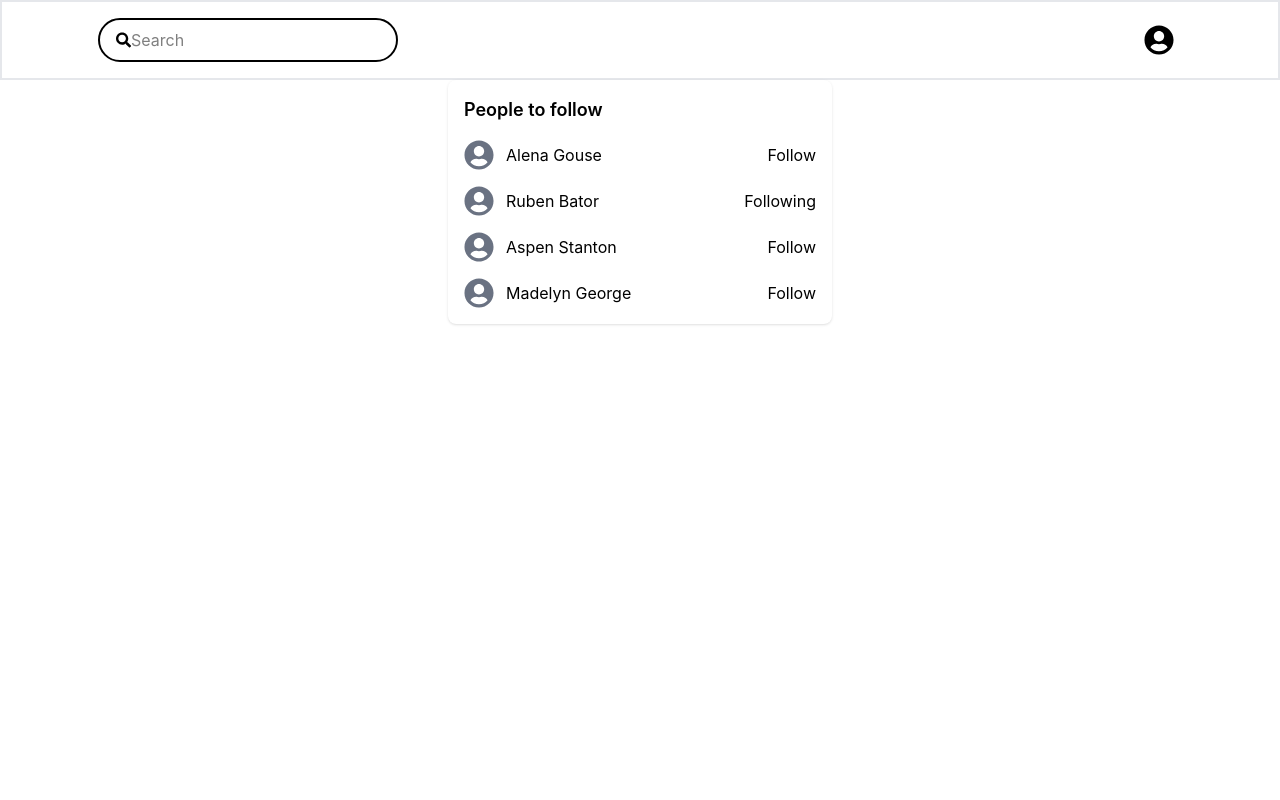
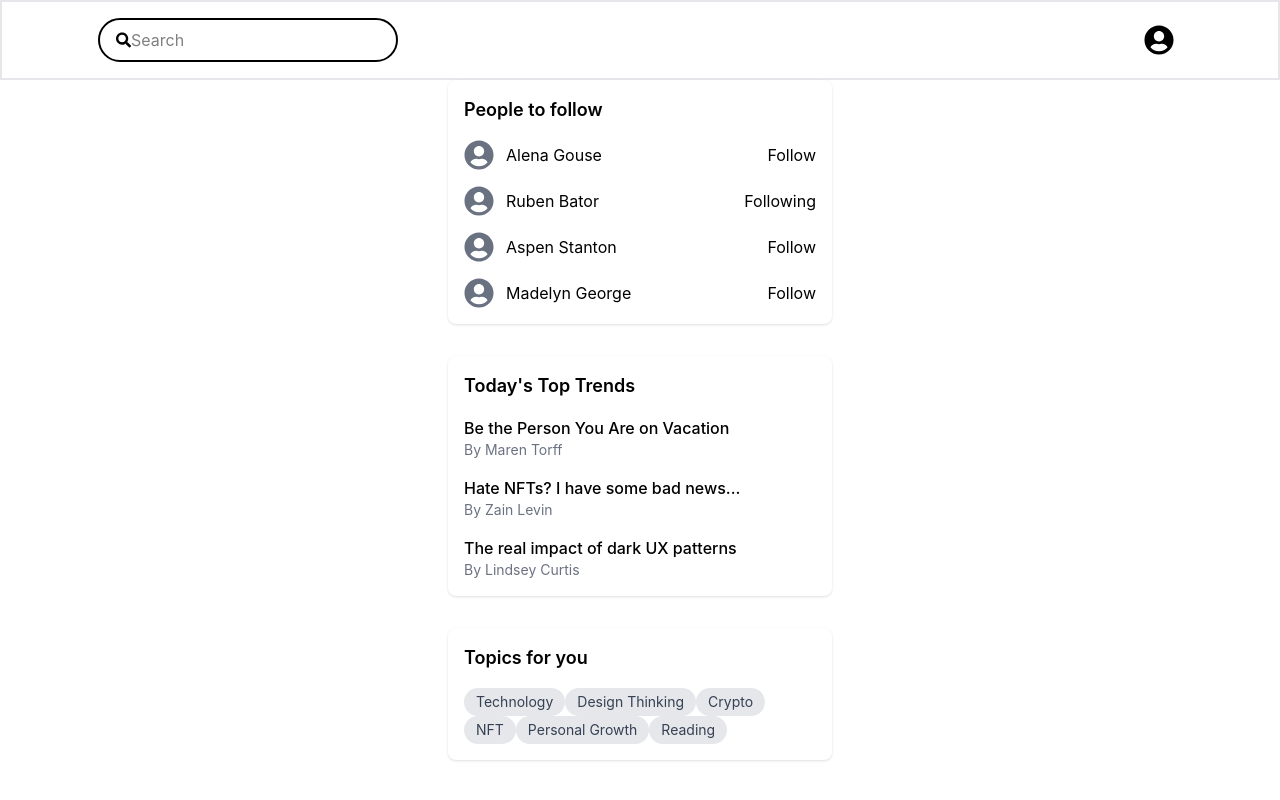
Before and after one commit to Sumally007/blogProjectTilwindAndReactWithTypescript, a React (Vite) app: page / in a window 1280 px wide. Built offline with nearby package versions, Linux system fonts and the light colour scheme.

Commit message:
the trendsList component is done

```diff
--- a/src/App.tsx
+++ b/src/App.tsx
@@ -1,5 +1,7 @@
 import Navigation from "./components/Navigation";
 import PeopleToFollow from "./components/PeopleToFollow";
+import TopicsList from "./components/TopicsList";
+import { TrendsList } from "./components/TrendsList";
 
 const App = () => {
   return (
@@ -11,6 +13,8 @@
         {/* main area */}
         <div className="w-[30%]">
           <PeopleToFollow />
+          <TrendsList />
+          <TopicsList />
         </div>
       </div>
 
--- /dev/null
+++ b/src/components/TopicsList.tsx
@@ -0,0 +1,27 @@
+const topics = [
+    "Technology",
+    "Design Thinking",
+    "Crypto",
+    "NFT",
+    "Personal Growth",
+    "Reading",
+];
+
+const TopicsList = () => {
+    return (
+        <div className="bg-white p-4 rounded-lg shadow mt-8">
+            <h3 className="font-semibold text-lg mb-4">
+                Topics for you
+            </h3>
+            <div className="flex flex-wrap grap-2">
+                {topics.map((topic, index) => (
+                    <span className="px-3 py-1 bg-gray-200 text-gray-700 text-sm rounded-full cursor-pointer hover:bg-gray-300">
+                        {topic}
+                    </span>
+                ))}
+            </div>
+        </div>
+    )
+}
+
+export default TopicsList
--- /dev/null
+++ b/src/components/TrendsList.tsx
@@ -0,0 +1,32 @@
+const trends = [
+    {
+        title: "Be the Person You Are on Vacation",
+        author: "Maren Torff",
+    },
+    {
+        title: "Hate NFTs? I have some bad news...",
+        author: "Zain Levin",
+    },
+    {
+        title: "The real impact of dark UX patterns",
+        author: "Lindsey Curtis",
+    },
+];
+
+export const TrendsList = () => {
+    return (
+        <div>
+            <div className="bg-white p-4 rounded-lg shadow mt-8">
+                <h3 className="font-semibold text-lg mb-4">Today's Top Trends</h3>
+                <ul className="space-y-4">
+                    {trends.map((trend, index) => (
+                        <li key={index} className="flex flex-col">
+                            <span className="font-medium">{trend.title}</span>
+                            <span className="text-sm text-gray-500">By {trend.author}</span>
+                        </li>
+                    ))}
+                </ul>
+            </div>
+        </div>
+    )
+}
```
